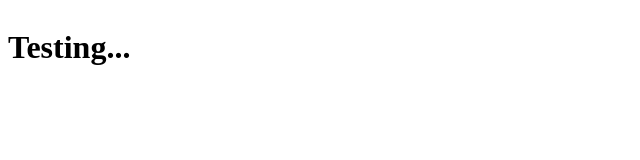
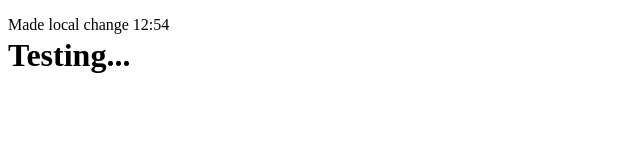
Before and after one commit to esegerson/test, a plain HTML site: page index.html in a window 1280 px wide. Shown: the whole page, without its empty margins (0-640 px from the left). Drawn offline with nearby package versions, Linux system fonts and the light colour scheme.

Commit message:
Added a note
ggg

```diff
--- a/index.html
+++ b/index.html
@@ -5,7 +5,7 @@
     <title>Test</title>
     <script src="https://code.jquery.com/jquery-2.2.0.min.js"></script>
     <script>
-      $(function() {
+	  $(function() {
         $("H1").hover(function() {
 			$(this).css("top", Math.random() * 400 + "px").css("left", Math.random() * 400 + "px");
 		});
@@ -14,5 +14,6 @@
   </head>
   <body>
     <h1 style="position: absolute;">Testing...</h1>
+	<p>Made local change 12:54</p>
   </body>
 </html>
```
